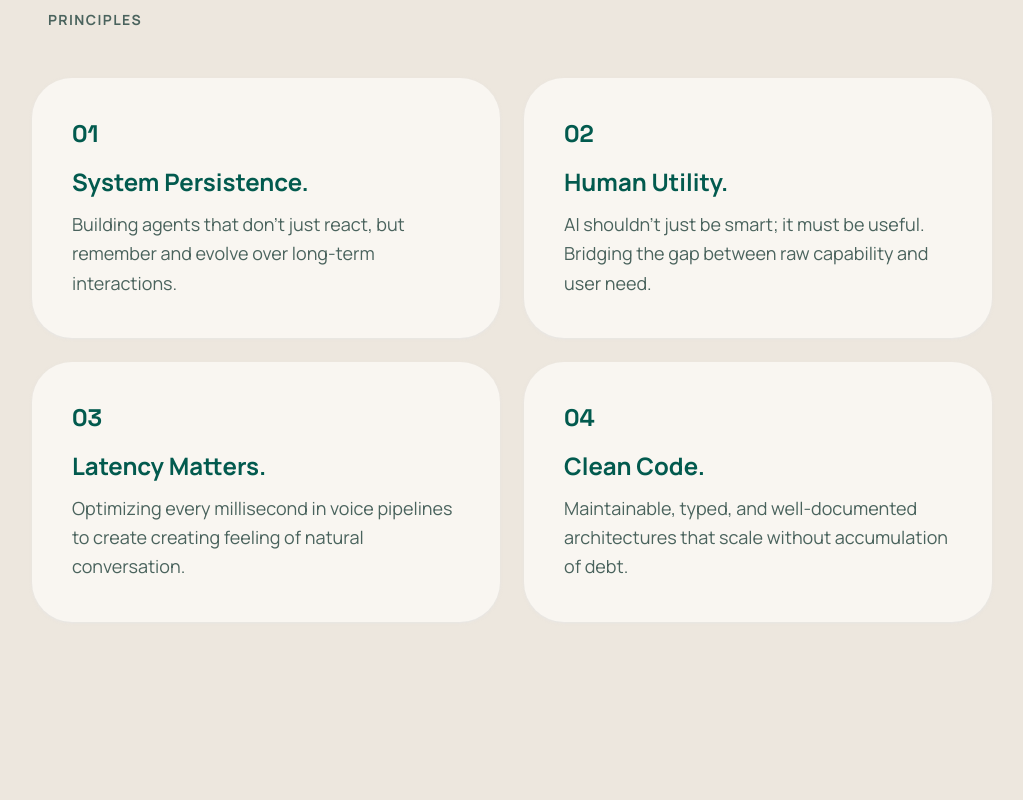
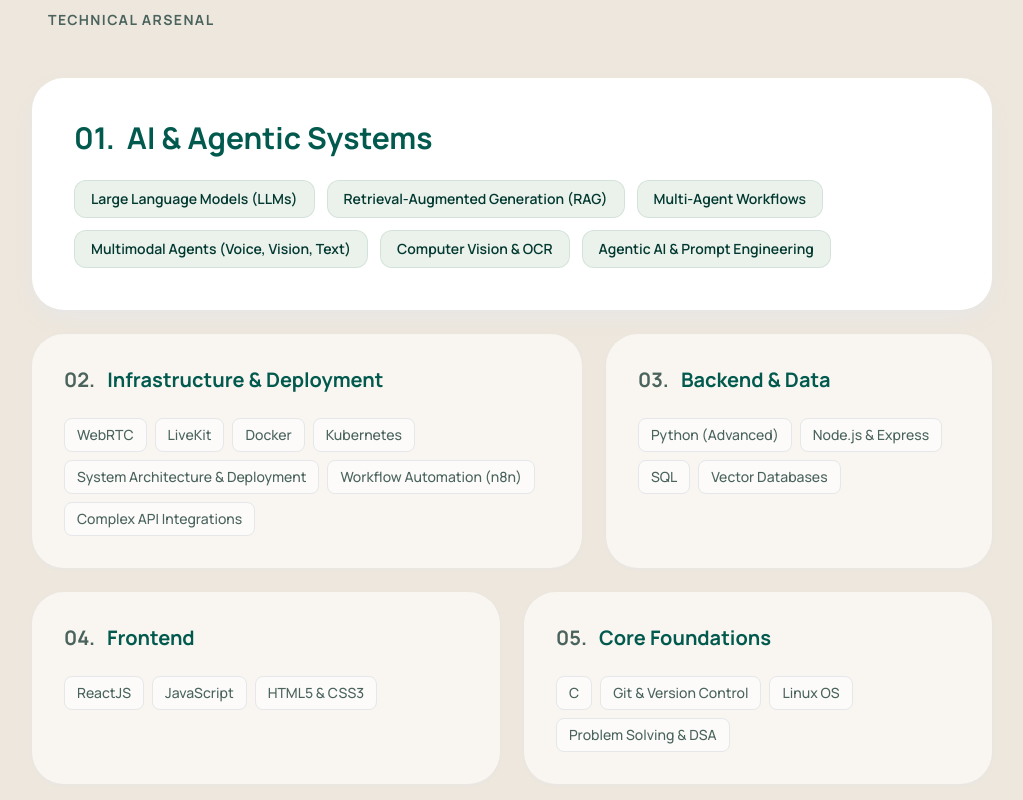
Before and after one commit to PardhaSarathy/newportfolio, a Next.js app: page /about in a window 1280 px wide. Shown: the part 1540-2340 px from the top of the page, without its empty margins (128-1151 px from the left). Built offline with nearby package versions, Linux system fonts and the light colour scheme.

Commit message:
Implement split strategy for Technical Skills (Home Marquee & About Bento Grid)

```diff
--- a/app/about/page.tsx
+++ b/app/about/page.tsx
@@ -87,7 +87,105 @@ export default function AboutPage() {
             </section>
 
 
-            {/* 3. Philosophy Grid (Blocks) */}
+            {/* 3. Technical Arsenal (Bento Grid) */}
+            <section className="space-y-12 mt-32 max-w-5xl mx-auto px-4">
+                <h2 className="text-sm font-bold text-text-secondary tracking-widest uppercase pl-4">Technical Arsenal</h2>
+
+                <div className="grid grid-cols-1 md:grid-cols-12 gap-4 md:gap-6">
+                    {/* 1. AI & Agentic Systems (Spans full width) */}
+                    <Card className="md:col-span-12 bg-white dark:bg-[#0A1C16] border border-brand-main/20 dark:border-[#A9F0D4]/20 p-8 md:p-10 rounded-[2rem] shadow-lg shadow-brand-main/5 relative overflow-hidden group">
+                        <div className="absolute inset-0 bg-gradient-to-br from-brand-main/5 to-transparent opacity-0 group-hover:opacity-100 transition-opacity duration-500" />
+                        <h3 className="text-2xl md:text-3xl font-bold text-text-primary mb-6 relative z-10 flex items-center gap-3">
+                            <span className="text-brand-main">01.</span> AI & Agentic Systems
+                        </h3>
+                        <div className="flex flex-wrap gap-2 md:gap-3 relative z-10">
+                            {[
+                                "Large Language Models (LLMs)",
+                                "Retrieval-Augmented Generation (RAG)",
+                                "Multi-Agent Workflows",
+                                "Multimodal Agents (Voice, Vision, Text)",
+                                "Computer Vision & OCR",
+                                "Agentic AI & Prompt Engineering"
+                            ].map(skill => (
+                                <span key={skill} className="px-4 py-2 bg-brand-light/30 dark:bg-[#186E4A]/40 text-brand-dark dark:text-[#A9F0D4] font-semibold text-sm rounded-xl border border-brand-main/10 dark:border-brand-main/30">
+                                    {skill}
+                                </span>
+                            ))}
+                        </div>
+                    </Card>
+
+                    {/* 2. Real-Time Communication & Infrastructure (Spans 7 cols) */}
+                    <Card className="md:col-span-7 bg-[#Fdfcf8] dark:bg-[#0F2A21] border-none p-8 rounded-[2rem] shadow-sm hover:shadow-md transition-shadow">
+                        <h3 className="text-xl font-bold text-text-primary mb-6 flex items-center gap-3">
+                            <span className="text-text-secondary">02.</span> Infrastructure & Deployment
+                        </h3>
+                        <div className="flex flex-wrap gap-2">
+                            {[
+                                "WebRTC", "LiveKit", "Docker", "Kubernetes",
+                                "System Architecture & Deployment", "Workflow Automation (n8n)",
+                                "Complex API Integrations"
+                            ].map(skill => (
+                                <span key={skill} className="px-3 py-1.5 bg-white/60 dark:bg-black/20 text-text-secondary dark:text-[#D1EBE1] text-sm font-medium rounded-lg border border-gray-200 dark:border-white/5">
+                                    {skill}
+                                </span>
+                            ))}
+                        </div>
+                    </Card>
+
+                    {/* 3. Backend & Data Engineering (Spans 5 cols) */}
+                    <Card className="md:col-span-5 bg-[#Fdfcf8] dark:bg-[#0F2A21] border-none p-8 rounded-[2rem] shadow-sm hover:shadow-md transition-shadow">
+                        <h3 className="text-xl font-bold text-text-primary mb-6 flex items-center gap-3">
+                            <span className="text-text-secondary">03.</span> Backend & Data
+                        </h3>
+                        <div className="flex flex-wrap gap-2">
+                            {[
+                                "Python (Advanced)", "Node.js & Express",
+                                "SQL", "Vector Databases"
+                            ].map(skill => (
+                                <span key={skill} className="px-3 py-1.5 bg-white/60 dark:bg-black/20 text-text-secondary dark:text-[#D1EBE1] text-sm font-medium rounded-lg border border-gray-200 dark:border-white/5">
+                                    {skill}
+                                </span>
+                            ))}
+                        </div>
+                    </Card>
+
+                    {/* 4. Frontend Development (Spans 6 cols) */}
+                    <Card className="md:col-span-6 bg-[#Fdfcf8] dark:bg-[#0F2A21] border-none p-8 rounded-[2rem] shadow-sm hover:shadow-md transition-shadow">
+                        <h3 className="text-xl font-bold text-text-primary mb-6 flex items-center gap-3">
+                            <span className="text-text-secondary">04.</span> Frontend
+                        </h3>
+                        <div className="flex flex-wrap gap-2">
+                            {[
+                                "ReactJS", "JavaScript", "HTML5 & CSS3"
+                            ].map(skill => (
+                                <span key={skill} className="px-3 py-1.5 bg-white/60 dark:bg-black/20 text-text-secondary dark:text-[#D1EBE1] text-sm font-medium rounded-lg border border-gray-200 dark:border-white/5">
+                                    {skill}
+                                </span>
+                            ))}
+                        </div>
+                    </Card>
+
+                    {/* 5. Core Programming & Tools (Spans 6 cols) */}
+                    <Card className="md:col-span-6 bg-[#Fdfcf8] dark:bg-[#0F2A21] border-none p-8 rounded-[2rem] shadow-sm hover:shadow-md transition-shadow">
+                        <h3 className="text-xl font-bold text-text-primary mb-6 flex items-center gap-3">
+                            <span className="text-text-secondary">05.</span> Core Foundations
+                        </h3>
+                        <div className="flex flex-wrap gap-2">
+                            {[
+                                "C", "Git & Version Control",
+                                "Linux OS", "Problem Solving & DSA"
+                            ].map(skill => (
+                                <span key={skill} className="px-3 py-1.5 bg-white/60 dark:bg-black/20 text-text-secondary dark:text-[#D1EBE1] text-sm font-medium rounded-lg border border-gray-200 dark:border-white/5">
+                                    {skill}
+                                </span>
+                            ))}
+                        </div>
+                    </Card>
+                </div>
+            </section>
+
+
+            {/* 4. Philosophy Grid (Blocks) */}
             <section className="space-y-12 mt-32 max-w-5xl mx-auto px-4">
                 <h2 className="text-sm font-bold text-text-secondary tracking-widest uppercase pl-4">Principles</h2>
 
--- a/app/globals.css
+++ b/app/globals.css
@@ -14,6 +14,8 @@
   --color-brand-light: var(--theme-brand-light);
   --color-brand-dark: var(--theme-brand-dark);
   --color-accent-lime: var(--theme-accent-lime);
+
+  --animate-marquee: marquee 30s linear infinite;
 }
 
 :root {
@@ -72,3 +74,19 @@ body {
 .dark ::-webkit-scrollbar-thumb:hover {
   background: var(--color-brand-main);
 }
+
+/* Custom Animations */
+@keyframes marquee {
+  0% {
+    transform: translateX(0);
+  }
+
+  100% {
+    transform: translateX(-50%);
+  }
+}
+
+.fade-edges {
+  mask-image: linear-gradient(to right, transparent, black 10%, black 90%, transparent);
+  -webkit-mask-image: linear-gradient(to right, transparent, black 10%, black 90%, transparent);
+}
--- a/app/page.tsx
+++ b/app/page.tsx
@@ -77,6 +77,38 @@ export default function Home() {
               <Linkedin size={24} />
             </a>
           </div>
+
+          {/* AI Skills Auto-scrolling Marquee */}
+          <motion.div
+            initial={{ opacity: 0 }}
+            animate={{ opacity: 1 }}
+            transition={{ delay: 0.6, duration: 1 }}
+            className="mt-16 w-full max-w-5xl mx-auto overflow-hidden relative fade-edges"
+          >
+            <div className="flex w-max animate-marquee gap-4 md:gap-8 hover:[animation-play-state:paused] cursor-default">
+              {[
+                "Large Language Models (LLMs)",
+                "Retrieval-Augmented Generation (RAG)",
+                "Multi-Agent Workflows",
+                "Multimodal Agents (Voice)",
+                "Vision & OCR",
+                "Prompt Engineering",
+                "Large Language Models (LLMs)",
+                "Retrieval-Augmented Generation (RAG)",
+                "Multi-Agent Workflows",
+                "Multimodal Agents (Voice)",
+                "Vision & OCR",
+                "Prompt Engineering"
+              ].map((skill, index) => (
+                <span
+                  key={index}
+                  className="px-5 py-2.5 rounded-full border border-gray-200/50 dark:border-white/10 bg-white/40 dark:bg-white/5 backdrop-blur-sm text-text-primary dark:text-[#A9F0D4] whitespace-nowrap text-sm font-bold shadow-sm"
+                >
+                  {skill}
+                </span>
+              ))}
+            </div>
+          </motion.div>
         </motion.div>
 
       </section>
```
Also changed, not shown: 1 other file (tests, documents, lock files or other folders).
